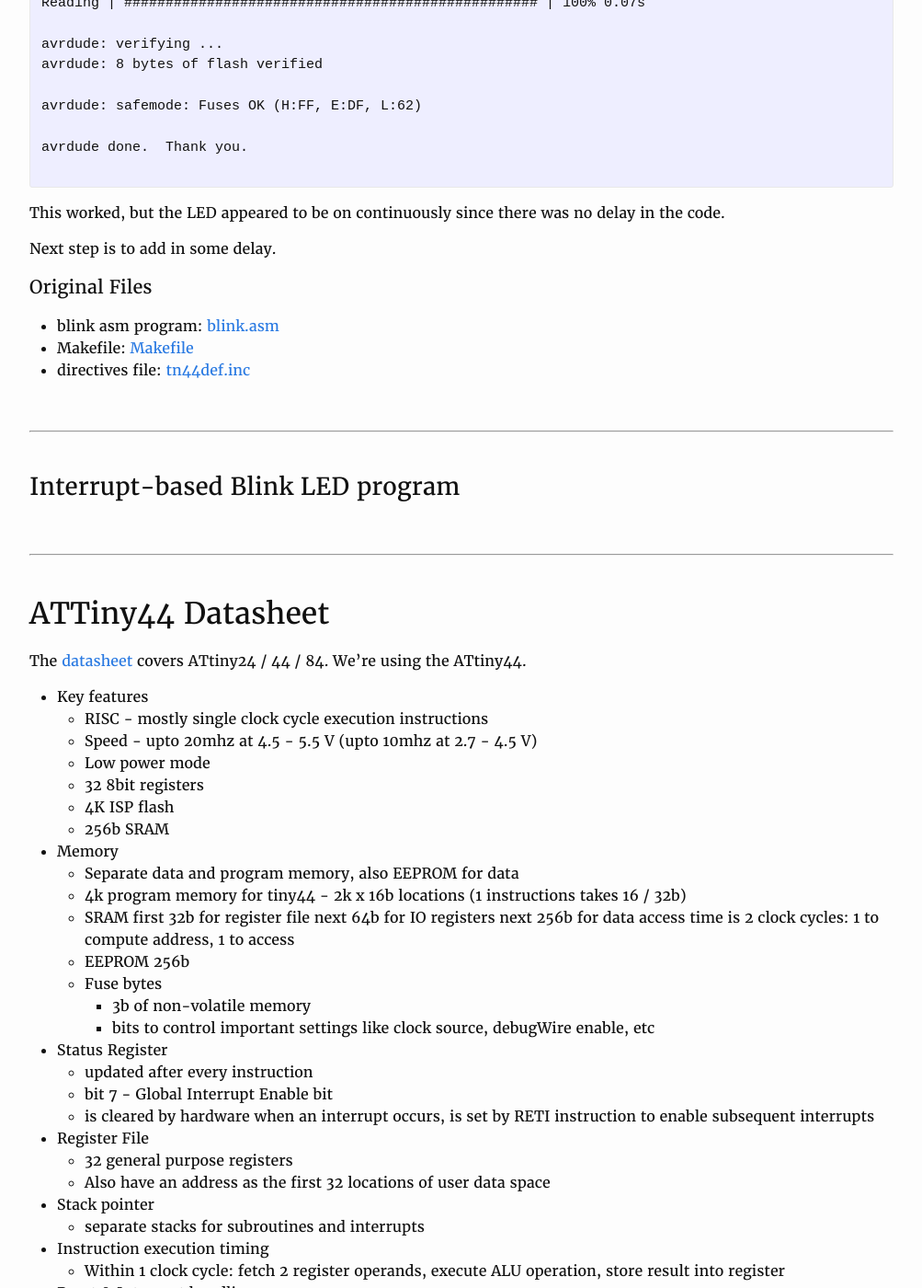
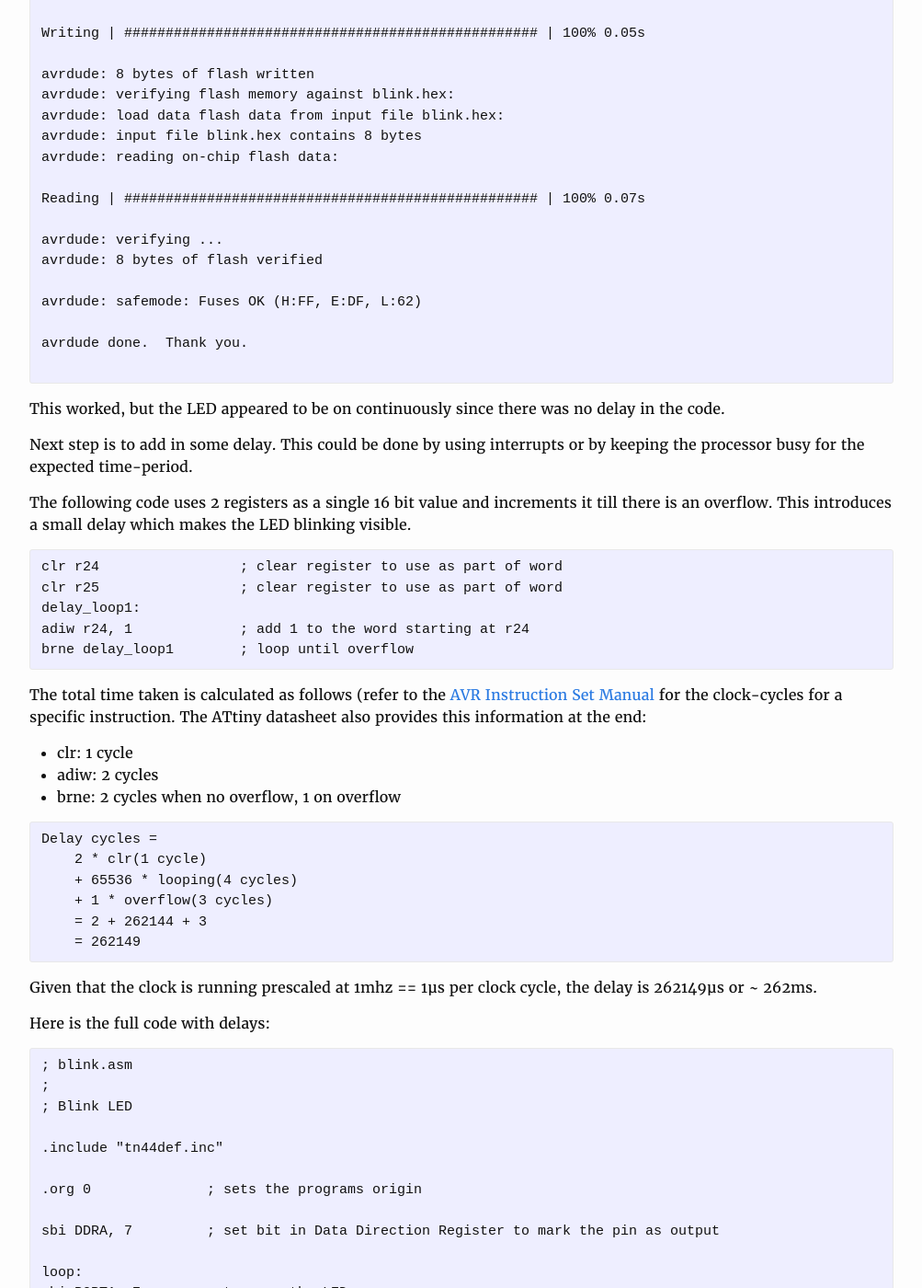
Before and after one commit to yogi/fabacademy2016, a Jekyll site: the page built from w8-embedded.md, in a window 1280 px wide and 1400 px high, scrolled down 8664 px. Shown: the whole window at 92% size, without its empty margins (138-1141 px from the left). Built offline with Jekyll 4.4.1, drawn with Linux system fonts in a browser that asks for light colours; some of the changed text lies outside the part shown.

Commit message:
assembly blink program with delay

```diff
--- a/w8-embedded.md
+++ b/w8-embedded.md
@@ -9,15 +9,27 @@ permalink: w8-embedded.html
 >* read a microcontroller data sheet
 >* program your board to do something, with as many different programming languages and programming environments as possible
 
+
+### Index
+
+- [Program the board](#program-the-board)
+    - [Arduino Blink Sketch](#arduino-blink-sketch)
+    - [Arduino Button Sketch](#arduino-button-sketch)
+    - [C Blink Program](#c-blink-program)
+    - [Assembly Blink Program](#assembly-blink-program)
+- [ATTiny44 Datasheet Review](#attiny44-datasheet-review)
+
+
 &nbsp;
 
 ---
 
 &nbsp;
 
+
 ## Program the board
 
-### Blink LED
+### Arduino Blink Sketch
 
 First step was to check if the hello board from week 6 was working fine.
 
@@ -287,9 +299,71 @@ avrdude done.  Thank you.
 
 This worked, but the LED appeared to be on continuously since there was no delay in the code.
 
-Next step is to add in some delay.
+Next step is to add in some delay. This could be done by using interrupts or by keeping the processor busy for the expected time-period.
+
+The following code uses 2 registers as a single 16 bit value and increments it till there is an overflow. This introduces
+ a small delay which makes the LED blinking visible.
+
+<pre>
+clr r24                 ; clear register to use as part of word
+clr r25                 ; clear register to use as part of word
+delay_loop1:
+adiw r24, 1             ; add 1 to the word starting at r24
+brne delay_loop1        ; loop until overflow
+</pre>
+
+The total time taken is calculated as follows (refer to the [AVR Instruction Set Manual](www.atmel.com/images/atmel-0856-avr-instruction-set-manual.pdf)
+ for the clock-cycles for a specific instruction. The ATtiny datasheet also provides this information at the end:
+
+* clr: 1 cycle
+* adiw: 2 cycles
+* brne: 2 cycles when no overflow, 1 on overflow
+
+<pre>
+Delay cycles =
+    2 * clr(1 cycle)
+    + 65536 * looping(4 cycles)
+    + 1 * overflow(3 cycles)
+    = 2 + 262144 + 3
+    = 262149
+</pre>
 
 
+Given that the clock is running prescaled at 1mhz == 1µs per clock cycle, the delay is 262149µs or ~ 262ms.
+
+Here is the full code with delays:
+
+<pre>
+; blink.asm
+;
+; Blink LED
+
+.include "tn44def.inc"
+
+.org 0              ; sets the programs origin
+
+sbi DDRA, 7         ; set bit in Data Direction Register to mark the pin as output
+
+loop:
+sbi PORTA, 7        ; turn on the LED
+
+clr r24             ; clear register to use as part of word
+clr r25             ; clear register to use as part of word
+delay_loop1:
+adiw r24, 1         ; add 1 to the word starting at r24
+brne delay_loop1    ; loop until overflow
+
+cbi PORTA, 7        ; turn off the LED
+
+clr r24             ; clear register to use as part of word
+clr r25             ; clear register to use as part of word
+delay_loop2:
+adiw r24, 1         ; add 1 to the word starting at r24
+brne delay_loop2    ; loop until overflow
+
+rjmp loop
+
+</pre>
 
 #### Original Files
 
```
Also changed, not shown: other parts of w8-embedded.md (+4 -4 lines), 2 other files.
